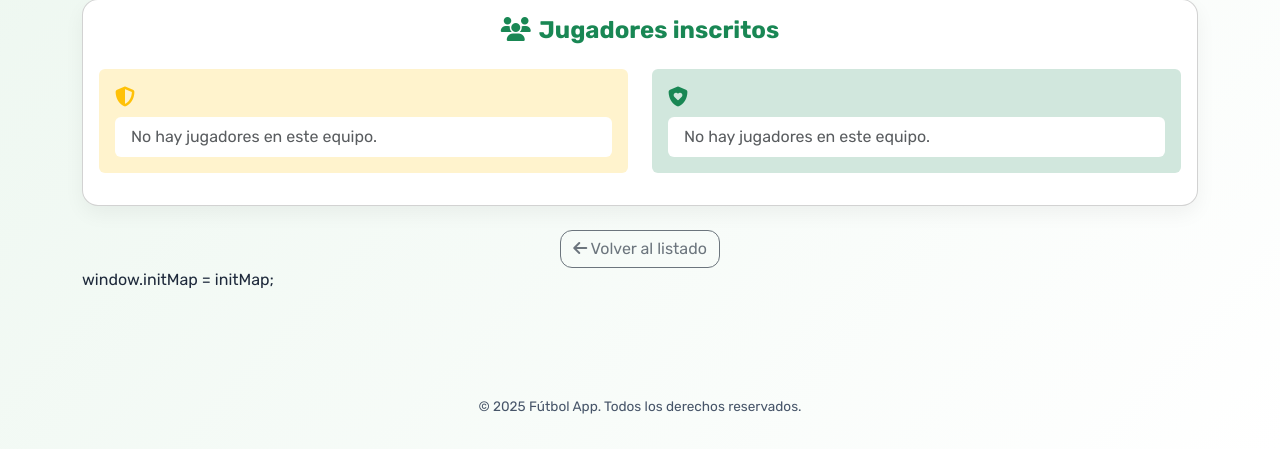
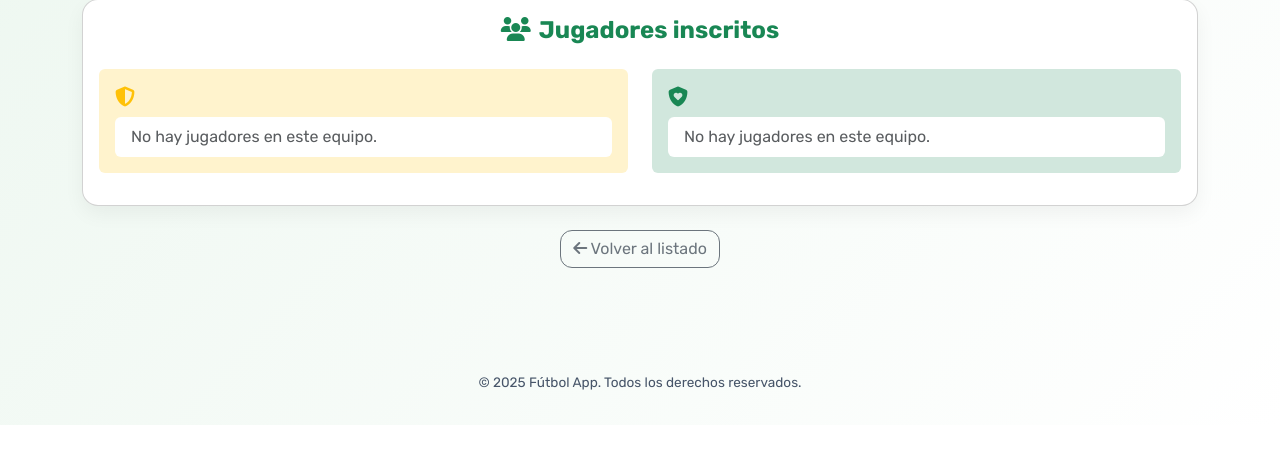
Before and after one commit to Attackg7/futbol_app, a Python web app: template templates/detalle_partido.html in a window 1280 px wide. Shown: the part 947-1396 px from the top of the page. After the commit the page ends 1372 px from the top, so only its background shows below. Run offline with Jinja, Linux system fonts and the light colour scheme; the template is opened without the code that fills it, so the values that code supplies are empty; some libraries are stand-ins or nearby versions.

Commit message:
detalle_partido

```diff
--- a/templates/detalle_partido.html
+++ b/templates/detalle_partido.html
@@ -486,9 +486,11 @@ function invitarUsuario(partidoId, userId) {
       btnComoLlegar.href = `https://www.google.com/maps/dir/?api=1&destination=${lat},${lng}`;
     }
   }
+
+  window.initMap = initMap;
 </script>
 
-  window.initMap = initMap;
+
 </script>
 
 <!-- ESTE SCRIPT DEBE IR DESPUÉS DEL DIV -->
```
Also changed, not shown: futbol.db.
